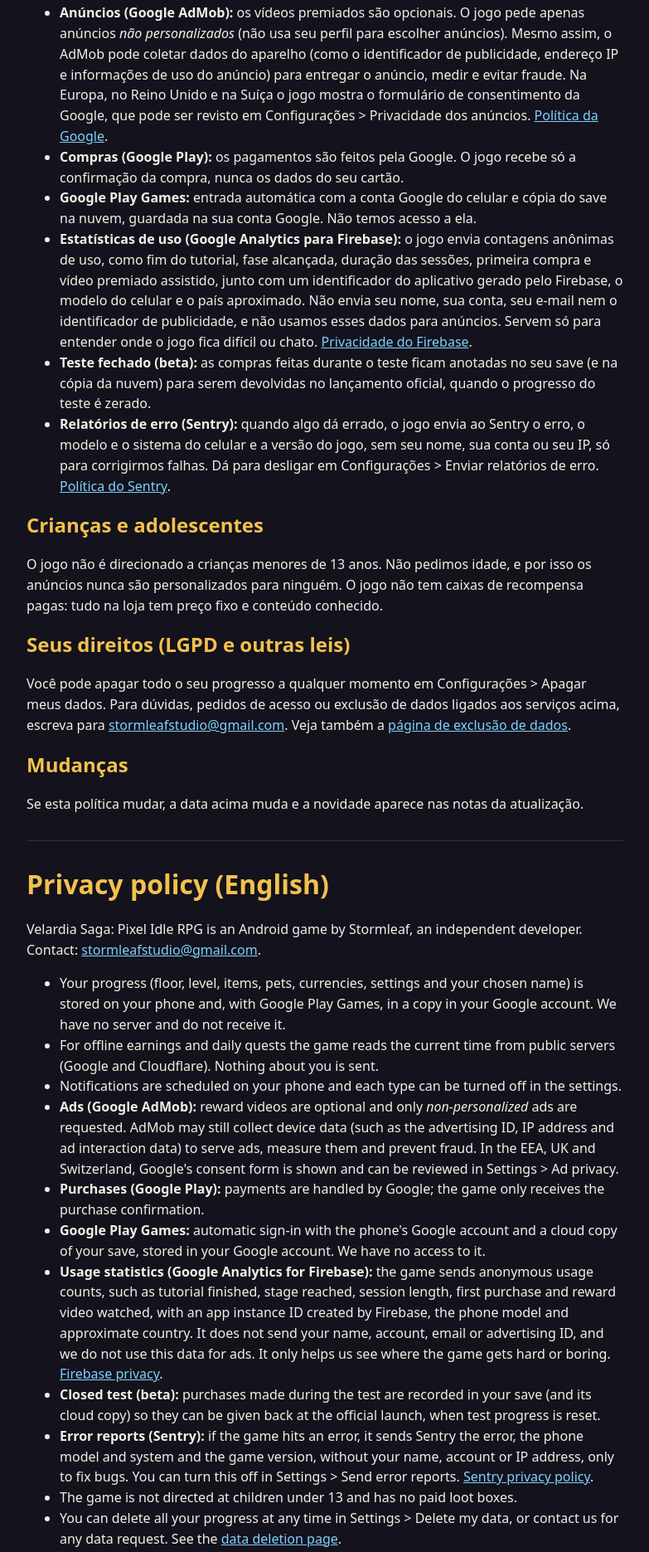
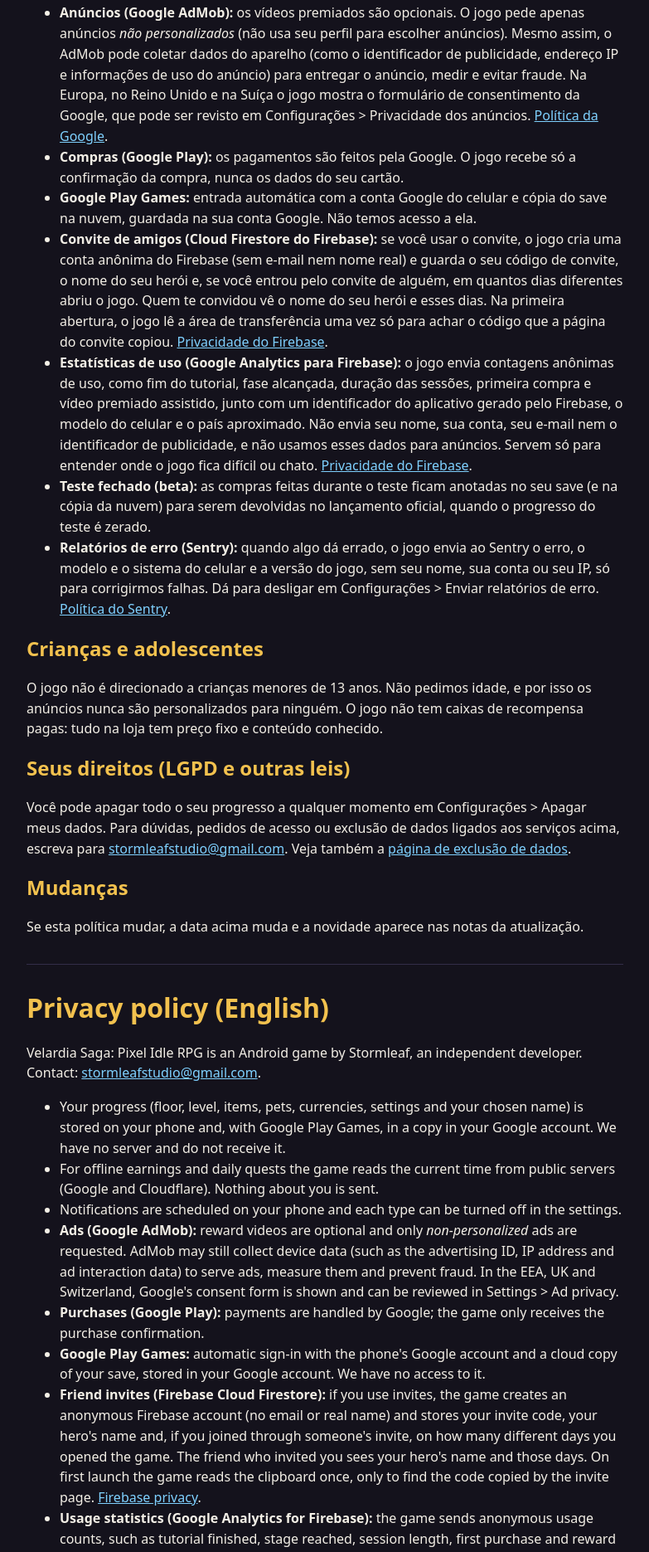
Before and after one commit to nollyamsr/nollyamsr.github.io, a plain HTML site: page privacidade.html in a window 1280 px wide. Shown: the part 558-2429 px from the top of the page at 83% size, without its empty margins (248-1031 px from the left). Drawn offline with Linux system fonts and the light colour scheme.

Commit message:
Política de privacidade: convite de amigos (Firestore) (#3)
Claude-Session: https://claude.ai/code/session_01RkguQg7EY8h1Mu3sEwu1Yv

Co-authored-by: nollyamsr <noreply@anthropic.com>

```diff
--- a/privacidade.html
+++ b/privacidade.html
@@ -26,6 +26,7 @@
 <li><strong>Anúncios (Google AdMob):</strong> os vídeos premiados são opcionais. O jogo pede apenas anúncios <em>não personalizados</em> (não usa seu perfil para escolher anúncios). Mesmo assim, o AdMob pode coletar dados do aparelho (como o identificador de publicidade, endereço IP e informações de uso do anúncio) para entregar o anúncio, medir e evitar fraude. Na Europa, no Reino Unido e na Suíça o jogo mostra o formulário de consentimento da Google, que pode ser revisto em Configurações &gt; Privacidade dos anúncios. <a href="https://policies.google.com/privacy">Política da Google</a>.</li>
 <li><strong>Compras (Google Play):</strong> os pagamentos são feitos pela Google. O jogo recebe só a confirmação da compra, nunca os dados do seu cartão.</li>
 <li><strong>Google Play Games:</strong> entrada automática com a conta Google do celular e cópia do save na nuvem, guardada na sua conta Google. Não temos acesso a ela.</li>
+<li><strong>Convite de amigos (Cloud Firestore do Firebase):</strong> se você usar o convite, o jogo cria uma conta anônima do Firebase (sem e-mail nem nome real) e guarda o seu código de convite, o nome do seu herói e, se você entrou pelo convite de alguém, em quantos dias diferentes abriu o jogo. Quem te convidou vê o nome do seu herói e esses dias. Na primeira abertura, o jogo lê a área de transferência uma vez só para achar o código que a página do convite copiou. <a href="https://firebase.google.com/support/privacy">Privacidade do Firebase</a>.</li>
 <li><strong>Estatísticas de uso (Google Analytics para Firebase):</strong> o jogo envia contagens anônimas de uso, como fim do tutorial, fase alcançada, duração das sessões, primeira compra e vídeo premiado assistido, junto com um identificador do aplicativo gerado pelo Firebase, o modelo do celular e o país aproximado. Não envia seu nome, sua conta, seu e-mail nem o identificador de publicidade, e não usamos esses dados para anúncios. Servem só para entender onde o jogo fica difícil ou chato. <a href="https://firebase.google.com/support/privacy">Privacidade do Firebase</a>.</li>
 <li><strong>Teste fechado (beta):</strong> as compras feitas durante o teste ficam anotadas no seu save (e na cópia da nuvem) para serem devolvidas no lançamento oficial, quando o progresso do teste é zerado.</li>
 <li><strong>Relatórios de erro (Sentry):</strong> quando algo dá errado, o jogo envia ao Sentry o erro, o modelo e o sistema do celular e a versão do jogo, sem seu nome, sua conta ou seu IP, só para corrigirmos falhas. Dá para desligar em Configurações &gt; Enviar relatórios de erro. <a href="https://sentry.io/privacy/">Política do Sentry</a>.</li>
@@ -50,6 +51,7 @@
 <li><strong>Ads (Google AdMob):</strong> reward videos are optional and only <em>non-personalized</em> ads are requested. AdMob may still collect device data (such as the advertising ID, IP address and ad interaction data) to serve ads, measure them and prevent fraud. In the EEA, UK and Switzerland, Google's consent form is shown and can be reviewed in Settings &gt; Ad privacy.</li>
 <li><strong>Purchases (Google Play):</strong> payments are handled by Google; the game only receives the purchase confirmation.</li>
 <li><strong>Google Play Games:</strong> automatic sign-in with the phone's Google account and a cloud copy of your save, stored in your Google account. We have no access to it.</li>
+<li><strong>Friend invites (Firebase Cloud Firestore):</strong> if you use invites, the game creates an anonymous Firebase account (no email or real name) and stores your invite code, your hero's name and, if you joined through someone's invite, on how many different days you opened the game. The friend who invited you sees your hero's name and those days. On first launch the game reads the clipboard once, only to find the code copied by the invite page. <a href="https://firebase.google.com/support/privacy">Firebase privacy</a>.</li>
 <li><strong>Usage statistics (Google Analytics for Firebase):</strong> the game sends anonymous usage counts, such as tutorial finished, stage reached, session length, first purchase and reward video watched, with an app instance ID created by Firebase, the phone model and approximate country. It does not send your name, account, email or advertising ID, and we do not use this data for ads. It only helps us see where the game gets hard or boring. <a href="https://firebase.google.com/support/privacy">Firebase privacy</a>.</li>
 <li><strong>Closed test (beta):</strong> purchases made during the test are recorded in your save (and its cloud copy) so they can be given back at the official launch, when test progress is reset.</li>
 <li><strong>Error reports (Sentry):</strong> if the game hits an error, it sends Sentry the error, the phone model and system and the game version, without your name, account or IP address, only to fix bugs. You can turn this off in Settings &gt; Send error reports. <a href="https://sentry.io/privacy/">Sentry privacy policy</a>.</li>
@@ -67,6 +69,7 @@
 <li><strong>Anuncios (Google AdMob):</strong> los videos con premio son opcionales y solo se piden anuncios <em>no personalizados</em>. AdMob aún puede recopilar datos del dispositivo (como el identificador de publicidad, la dirección IP y datos de interacción) para mostrar anuncios, medirlos y evitar fraudes. En el EEE, Reino Unido y Suiza se muestra el formulario de consentimiento de Google, que se puede revisar en Ajustes &gt; Privacidad de los anuncios.</li>
 <li><strong>Compras (Google Play):</strong> los pagos los hace Google; el juego solo recibe la confirmación.</li>
 <li><strong>Google Play Games:</strong> inicio de sesión automático con la cuenta de Google del teléfono y copia del guardado en la nube, en tu cuenta de Google. No tenemos acceso a ella.</li>
+<li><strong>Invitación de amigos (Cloud Firestore de Firebase):</strong> si usas la invitación, el juego crea una cuenta anónima de Firebase (sin correo ni nombre real) y guarda tu código de invitación, el nombre de tu héroe y, si entraste por la invitación de alguien, en cuántos días distintos abriste el juego. Quien te invitó ve el nombre de tu héroe y esos días. En la primera apertura, el juego lee el portapapeles una sola vez para encontrar el código que copió la página de invitación. <a href="https://firebase.google.com/support/privacy">Privacidad de Firebase</a>.</li>
 <li><strong>Estadísticas de uso (Google Analytics para Firebase):</strong> el juego envía conteos anónimos de uso, como fin del tutorial, fase alcanzada, duración de las sesiones, primera compra y video con premio visto, junto con un identificador de la app creado por Firebase, el modelo del teléfono y el país aproximado. No envía tu nombre, tu cuenta, tu correo ni el identificador de publicidad, y no usamos estos datos para anuncios. Solo sirven para ver dónde el juego se vuelve difícil o aburrido. <a href="https://firebase.google.com/support/privacy">Privacidad de Firebase</a>.</li>
 <li><strong>Prueba cerrada (beta):</strong> las compras hechas durante la prueba quedan anotadas en tu guardado (y en la copia de la nube) para devolverlas en el lanzamiento oficial, cuando se reinicia el progreso de la prueba.</li>
 <li><strong>Informes de errores (Sentry):</strong> si el juego falla, envía a Sentry el error, el modelo y el sistema del teléfono y la versión del juego, sin tu nombre, tu cuenta ni tu IP, solo para corregir fallos. Se puede desactivar en Ajustes &gt; Enviar informes de errores. <a href="https://sentry.io/privacy/">Política de Sentry</a>.</li>
```
